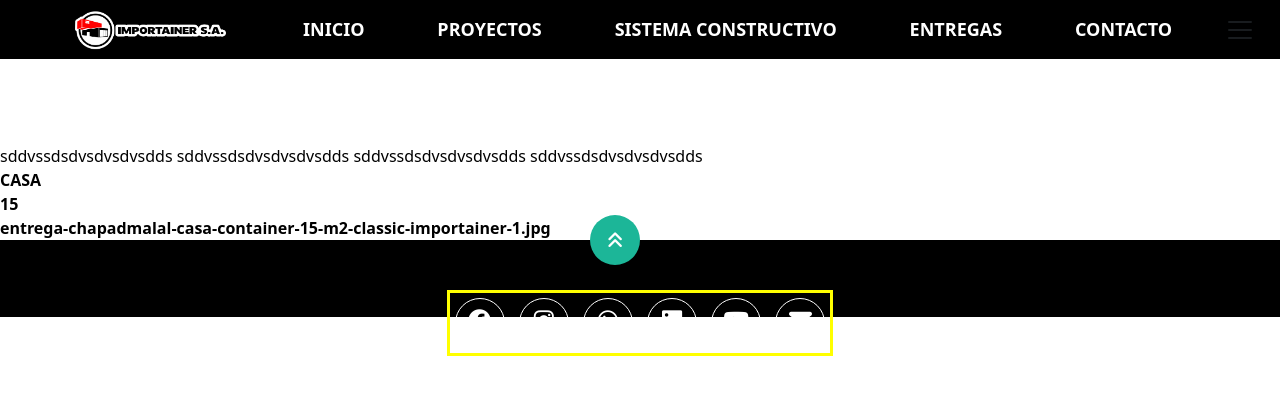
After one commit to Elias-Zurita/Importainer, a Node server app: page /entregas/detalle/1 in a window 1280 px wide. The commit adds this page. Shown: the top 395 px of the page. Run offline with Node 20, Linux system fonts and the light colour scheme; data comes from the database, SQL or seed files in the repository; some libraries are stand-ins or nearby versions.

Commit message:
controller detalle entrega ok

```diff
--- a/src/controllers/entregasController.js
+++ b/src/controllers/entregasController.js
@@ -3,7 +3,7 @@ const path = require("path");
 const db = require ("../db/models"); // nos permite utilizar la base de datos
 const {Op} = require("sequelize");
 
-const proyectosController = {
+const entregasController = {
     list: function(req, res) {
         db.Entrega.findAll({
             include: [{association: "Modelo"}]
@@ -11,7 +11,18 @@ const proyectosController = {
             .then(function(entregas){
                 res.render("entregas/entregasList", {entregas:entregas})
             })
+    },
+    detalle: function(req, res) {
+        let pedidoEntrega = db.Entrega.findByPk(req.params.id, {
+            include:[{association: "Modelo"}]});
+
+        let pedidoModelo = db.Modelo.findAll();
+
+        Promise.all([pedidoEntrega, pedidoModelo])
+            .then(function(values){
+                res.render("entregas/entregaDetalle", {entrega:values[0], modelos: values[1]})
+            })
     }
  }
 
-module.exports = proyectosController;
+module.exports = entregasController;
--- a/src/routes/entregasRoutes.js
+++ b/src/routes/entregasRoutes.js
@@ -4,6 +4,7 @@ const router = express.Router();
 const entregasController = require("../controllers/entregasController");
 
 router.get("/list", entregasController.list);
+router.get("/detalle/:id", entregasController.detalle);
 
 
 module.exports = router;
--- /dev/null
+++ b/src/views/entregas/entregaDetalle.ejs
@@ -0,0 +1,41 @@
+<!DOCTYPE html>
+<html>
+  <head>
+    <%- include('../partials/head.ejs') %>  <!--  Incluye el HEAD  -->
+  </head>
+
+  <header>
+    <%- include('../partials/header.ejs') %>  <!--  Incluye el HEADER  -->
+  </header>
+
+  <body>
+
+
+    <div class="">¡CONSTRUIMOS SUEÑOS!</div>
+
+
+
+    <br>
+    <br>
+    <br>
+    <br>
+    <br>
+
+
+
+    sddvssdsdvsdvsdvsdds
+    sddvssdsdvsdvsdvsdds
+    sddvssdsdvsdvsdvsdds
+    sddvssdsdvsdvsdvsdds
+
+    <div><strong><%= entrega.nombre %></strong></div>
+    <div><strong><%= entrega.superficie %></strong></div>
+    <div><strong><%= entrega.imagenes %></strong></div>
+
+  </body>
+
+  <footer>
+    <%- include('../partials/footer.ejs') %>  <!--  Incluye el FOOTER  -->
+  </footer>
+
+</html>
--- a/src/views/entregas/entregasList.ejs
+++ b/src/views/entregas/entregasList.ejs
@@ -22,6 +22,7 @@
         </div>
         <div class="casaHome"><%= entrega.nombre %></div>
         <div class="casaHome">¡ENTREGA PROGRAMADA!</div>
+        <div><button><a href="/entregas/detalle/<%=entrega.id%>">IR AL DETALLE</a></button></div>
       </div>
       <% }) %>
 
```
